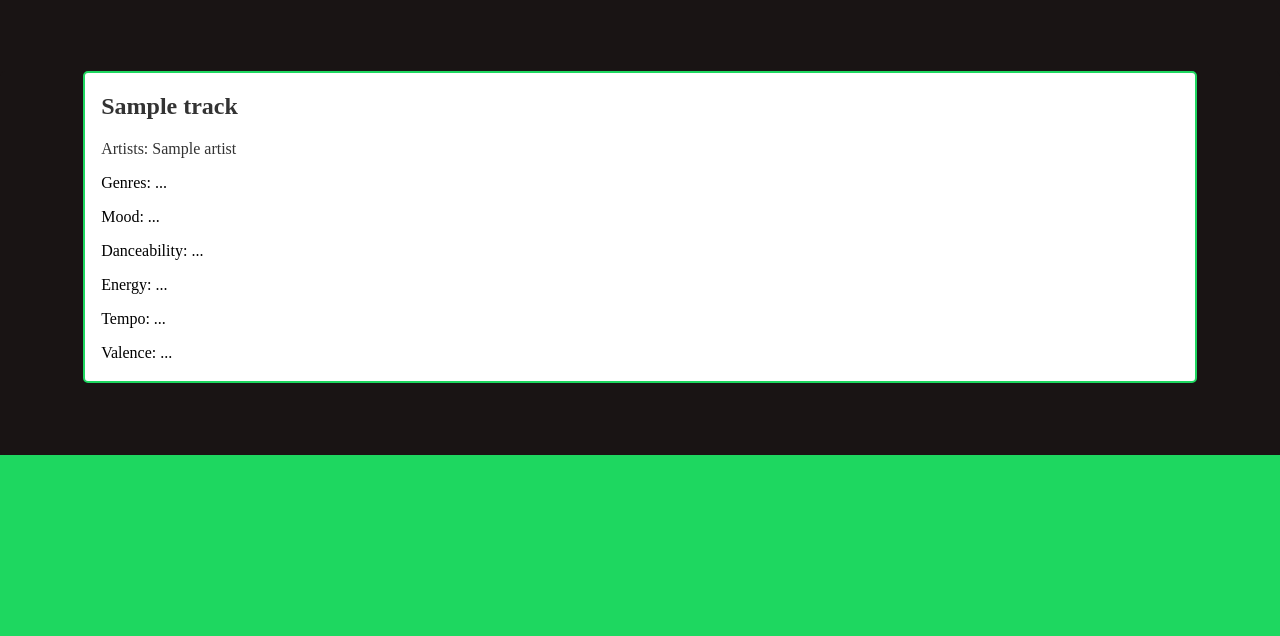
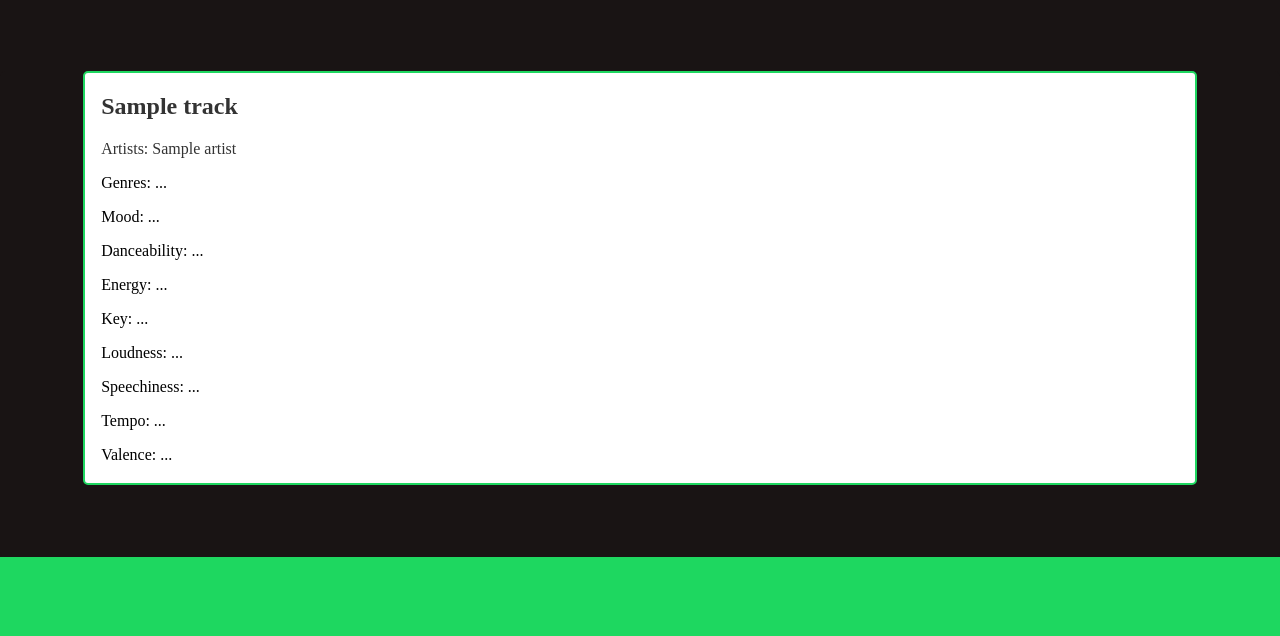
Before and after one commit to COEN-296-Attention-Management-Spr-2023/intro-to-github-mood-maestro, a Python web app: template templates/liked_songs_ajax.html in a window 1280 px wide. Shown: the part 113-749 px from the top of the page. Run offline with Jinja, Linux system fonts and the light colour scheme; the template is opened without the code that fills it: most values are stand-ins (such as "Sample title", 1, 10 or a date in 2020).

Commit message:
Added more features in liked song page

```diff
--- a/templates/liked_songs_ajax.html
+++ b/templates/liked_songs_ajax.html
@@ -28,6 +28,9 @@
                 <p class="song_data moods">Mood: ...</p>
                 <p class="song_data danceability">Danceability: ...</p>
                 <p class="song_data energy">Energy: ...</p>
+                <p class="song_data key">Key: ...</p>
+                <p class="song_data loudness">Loudness: ...</p>
+                <p class="song_data speechiness">Speechiness: ...</p>
                 <p class="song_data tempo">Tempo: ...</p>
                 <p class="song_data valence">Valence: ...</p>
             </li>
```
